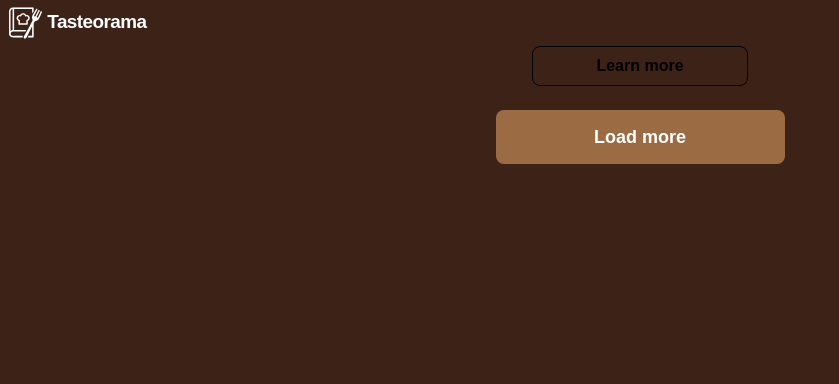
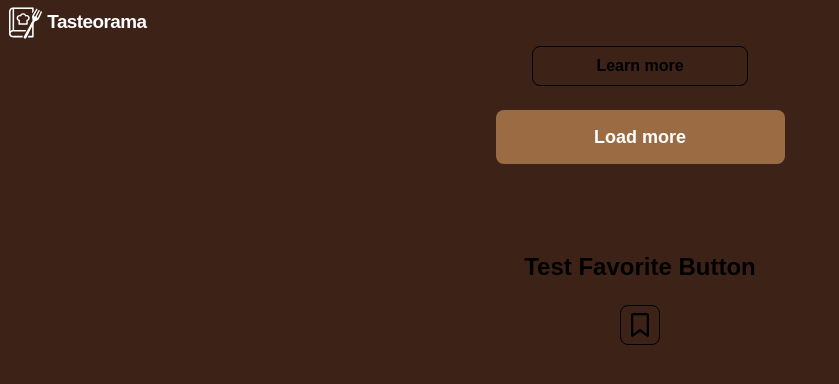
Before and after one commit to Tatyana25081974/Initiative-react-final, a React (Vite) app: page / in a window 1280 px wide. Shown: the top 384 px of the page, without its empty margins (0-839 px from the left). Built offline with nearby package versions, Linux system fonts and the light colour scheme.

Commit message:
add-favorite-btn

```diff
--- a/package.json
+++ b/package.json
@@ -22,6 +22,7 @@
     "react": "^19.0.0",
     "react-dom": "^19.0.0",
     "react-hot-toast": "^2.5.2",
+    "react-icons": "^5.5.0",
     "react-redux": "^9.2.0",
     "react-router-dom": "^7.5.0",
     "redux-persist": "^6.0.0",
--- a/src/App.jsx
+++ b/src/App.jsx
@@ -4,6 +4,7 @@ import { Toaster } from "react-hot-toast";
 import Logo from "./components/Logo/Logo.jsx";
 import LearnMoreBtn from "./components/LearnMoreBtn/LearnMoreBtn.jsx";
 import LoadMoreBtn from "./components/LoadMoreBtn/LoadMoreBtn.jsx";
+import FavoriteBtn from "./components/FavoriteBtn/FavoriteBtn.jsx";
 
 const App = () => {
   return (
@@ -11,6 +12,13 @@ const App = () => {
       <Logo />
       <LearnMoreBtn />
       <LoadMoreBtn onClick={() => console.log("Load more clicked")} />
+      <div style={{ padding: "40px", textAlign: "center" }}>
+        <h2>Test Favorite Button</h2>
+        <FavoriteBtn
+          recipeId="6462a8f74c3d0ddd2889802b"
+          isInitiallyFavorite={false}
+        />
+      </div>
       {/* <AppRoutes /> */}
       <Toaster position="top-right" />
     </BrowserRouter>
--- /dev/null
+++ b/src/components/FavoriteBtn/FavoriteBtn.jsx
@@ -0,0 +1,40 @@
+import { useState } from "react";
+import { FaRegBookmark, FaBookmark } from "react-icons/fa6";
+import { RiDeleteBin4Line } from "react-icons/ri";
+import css from "./FavoriteBtn.module.css";
+import axios from "axios";
+
+export default function FavoriteBtn({ recipeId, isInitiallyFavorite }) {
+  const [isFavorite, setIsFavorite] = useState(isInitiallyFavorite);
+  const [loading, setLoading] = useState(false);
+
+  const toggleFavorite = async (e) => {
+    try {
+      setLoading(true);
+      if (isFavorite) {
+        // await axios.delete(`/api/recipes/favorite/${recipeId}`);
+        console.log("Delete from favorites", recipeId);
+      } else {
+        // await axios.post(`/api/recipes/favorite/${recipeId}`);
+        console.log("Add to favorites", recipeId);
+      }
+      setIsFavorite(!isFavorite);
+      e.currentTarget.blur();
+    } catch (error) {
+      console.error("Favorite update error:", error);
+    } finally {
+      setLoading(false);
+    }
+  };
+
+  return (
+    <button
+      className={`${css.button} ${isFavorite ? css.active : ""}`}
+      onClick={toggleFavorite}
+      disabled={loading}
+      aria-label={isFavorite ? "Remove from favorites" : "Add to favorites"}
+    >
+      {isFavorite ? <RiDeleteBin4Line /> : <FaRegBookmark />}
+    </button>
+  );
+}
--- /dev/null
+++ b/src/components/FavoriteBtn/FavoriteBtn.module.css
@@ -0,0 +1,32 @@
+.button {
+  display: flex;
+  align-items: center;
+  justify-content: center;
+
+  width: 40px;
+  height: 40px;
+
+  padding: 8px;
+  border: 1px solid #000;
+  border-radius: 8px;
+  background: transparent;
+
+  font-size: 24px;
+  cursor: pointer;
+  transition: color 0.3s ease, border-color 0.3s ease,
+    background-color 0.3s ease;
+  color: #000;
+  margin: 0 auto;
+}
+
+.button:not(.active):hover,
+.button:not(.active):focus {
+  border-color: #ff6b6b;
+  color: #ff6b6b;
+}
+
+.active {
+  color: #fff;
+  border: none;
+  background-color: #ff6b6b;
+}
```
Also changed, not shown: 1 other file (tests, documents, lock files or other folders).
